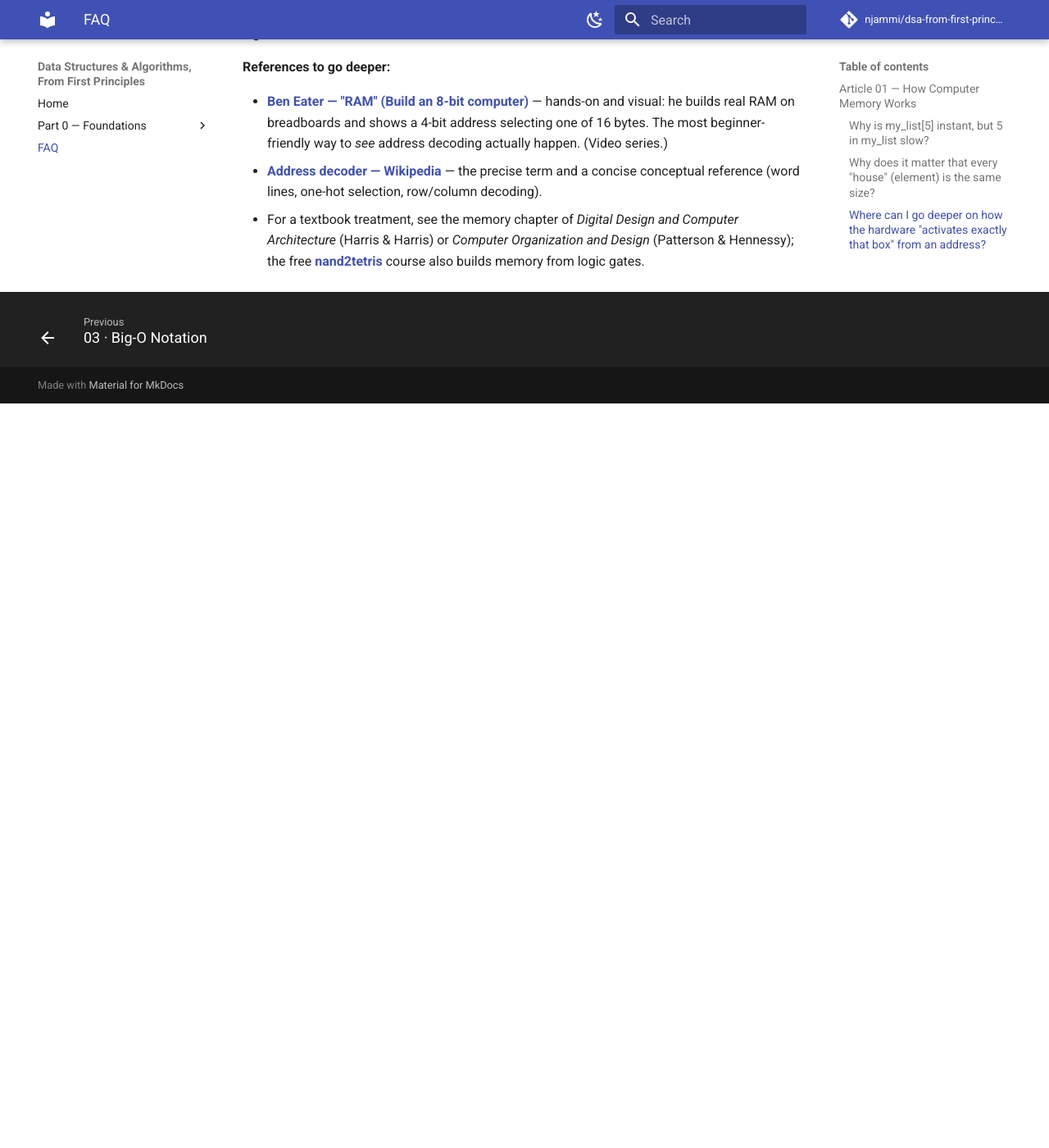
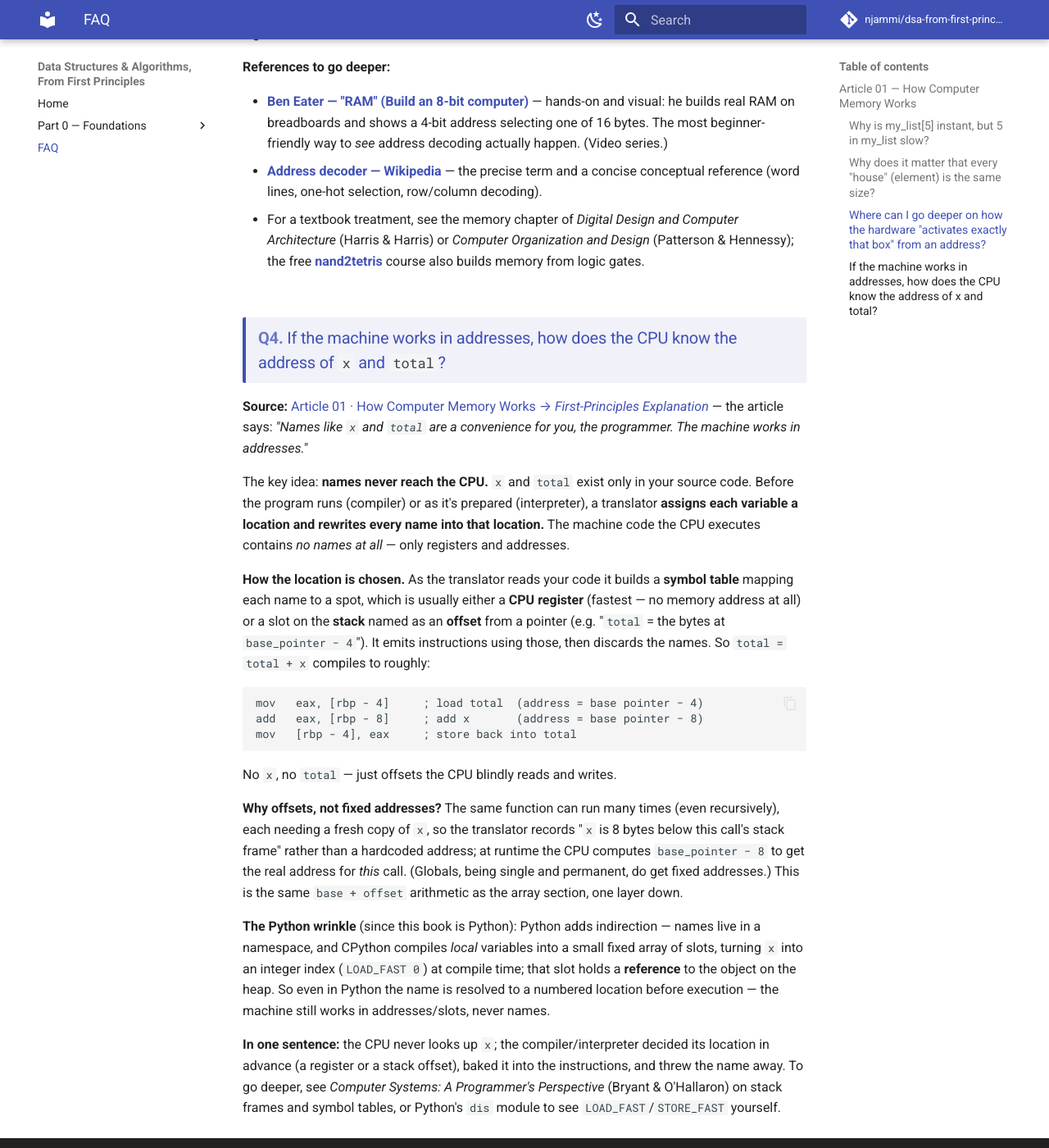
Before and after one commit to njammi/dsa-from-first-principles, an MkDocs documentation site: the page built from docs/faq.md, in a window 1280 px wide and 1400 px high, scrolled down 2442 px. Shown: the whole window at 82% size. Built offline with MkDocs 1.6.1 and Material for MkDocs 9.7.7, drawn with Linux system fonts in a browser that asks for light colours; comment, search, counter and statistics services are not loaded; before the commit the page ends 2934 px from its top, so only the background shows below that.

Commit message:
FAQ: how the CPU knows a variable's address (Article 01)
Co-Authored-By: Claude Opus 4.8 <noreply@anthropic.com>

````diff
--- a/docs/faq.md
+++ b/docs/faq.md
@@ -105,3 +105,45 @@ indexing is O(1): the address *is* the selection signal.
 - For a textbook treatment, see the memory chapter of *Digital Design and Computer Architecture*
   (Harris & Harris) or *Computer Organization and Design* (Patterson & Hennessy); the free
   **[nand2tetris](https://www.nand2tetris.org/)** course also builds memory from logic gates.
+
+### If the machine works in addresses, how does the CPU know the address of `x` and `total`? { .faq-q }
+
+**Source:** [Article 01 · How Computer Memory Works → *First-Principles Explanation*](part-0-foundations/01-how-computer-memory-works.md#first-principles-explanation)
+— the article says: *"Names like `x` and `total` are a convenience for you, the programmer. The
+machine works in addresses."*
+
+The key idea: **names never reach the CPU.** `x` and `total` exist only in your source code.
+Before the program runs (compiler) or as it's prepared (interpreter), a translator **assigns
+each variable a location and rewrites every name into that location.** The machine code the CPU
+executes contains *no names at all* — only registers and addresses.
+
+**How the location is chosen.** As the translator reads your code it builds a **symbol table**
+mapping each name to a spot, which is usually either a **CPU register** (fastest — no memory
+address at all) or a slot on the **stack** named as an **offset** from a pointer (e.g. "`total`
+= the bytes at `base_pointer − 4`"). It emits instructions using those, then discards the names.
+So `total = total + x` compiles to roughly:
+
+```
+mov   eax, [rbp - 4]     ; load total  (address = base pointer − 4)
+add   eax, [rbp - 8]     ; add x       (address = base pointer − 8)
+mov   [rbp - 4], eax     ; store back into total
+```
+
+No `x`, no `total` — just offsets the CPU blindly reads and writes.
+
+**Why offsets, not fixed addresses?** The same function can run many times (even recursively),
+each needing a fresh copy of `x`, so the translator records "`x` is 8 bytes below this call's
+stack frame" rather than a hardcoded address; at runtime the CPU computes `base_pointer − 8` to
+get the real address for *this* call. (Globals, being single and permanent, do get fixed
+addresses.) This is the same `base + offset` arithmetic as the array section, one layer down.
+
+**The Python wrinkle** (since this book is Python): Python adds indirection — names live in a
+namespace, and CPython compiles *local* variables into a small fixed array of slots, turning
+`x` into an integer index (`LOAD_FAST 0`) at compile time; that slot holds a **reference** to
+the object on the heap. So even in Python the name is resolved to a numbered location before
+execution — the machine still works in addresses/slots, never names.
+
+**In one sentence:** the CPU never looks up `x`; the compiler/interpreter decided its location
+in advance (a register or a stack offset), baked it into the instructions, and threw the name
+away. To go deeper, see *Computer Systems: A Programmer's Perspective* (Bryant & O'Hallaron) on
+stack frames and symbol tables, or Python's `dis` module to see `LOAD_FAST`/`STORE_FAST` yourself.
````
